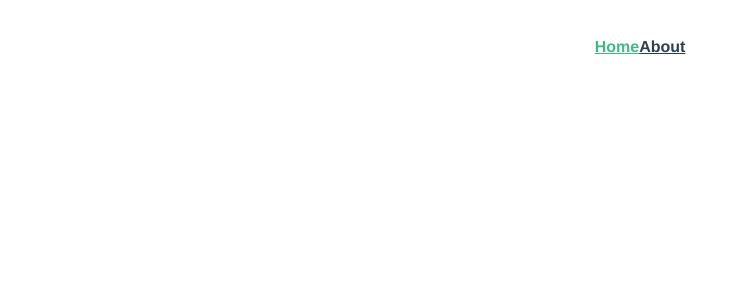
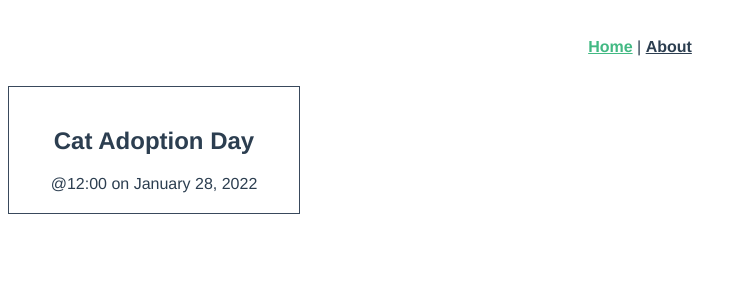
Before and after one commit to Pattaradanai888/se331-lab02, a Vue app: page / in a window 1280 px wide. Shown: the top 300 px of the page, without its empty margins (0-747 px from the left). Built offline with nearby package versions, Linux system fonts and the light colour scheme.

Commit message:
update EventCard.vue and HomeView.vue and add Homeview to App.vue

```diff
--- a/src/App.vue
+++ b/src/App.vue
@@ -7,11 +7,13 @@
     <header>
       <div class="wrapper">
         <nav>
-          <RouterLink to="/">Home</RouterLink>
+          <RouterLink to="/">Home</RouterLink> |
           <RouterLink to="/about">About</RouterLink>
         </nav>
       </div>
     </header>
+
+    <RouterView />
   </div>
 </template>
 
--- a/src/components/EventCard.vue
+++ b/src/components/EventCard.vue
@@ -1,11 +1,28 @@
 <script setup lang="ts">
+import { ref } from 'vue'
 //defineProps<{
 //  msg: string
 //}>()
+const event = ref({
+  id: 5928101,
+  category: 'animal welfare',
+  title: 'Cat Adoption Day',
+  describtion: 'Find your new feline friend at this event.',
+  location: 'Meow Town',
+  date: 'January 28, 2022',
+  time: '12:00',
+  petsAllowed: true,
+  organizer: 'Kat Laydee'
+})
 </script>
 
 <template>
-  <div class="event-class"></div>
+  <div class="event-class">
+    <div class="event-card">
+      <h2>{{ event.title }}</h2>
+      <span>@{{ event.time }} on {{ event.date }}</span>
+    </div>
+  </div>
 </template>
 
 <style scoped>
--- a/src/views/HomeView.vue
+++ b/src/views/HomeView.vue
@@ -1,5 +1,9 @@
-<script setup lang="ts"></script>
+<script setup lang="ts">
+import EventCard from '@/components/EventCard.vue'
+</script>
 
 <template>
-  <div class="home"></div>
+  <div class="home">
+    <EventCard />
+  </div>
 </template>
```
